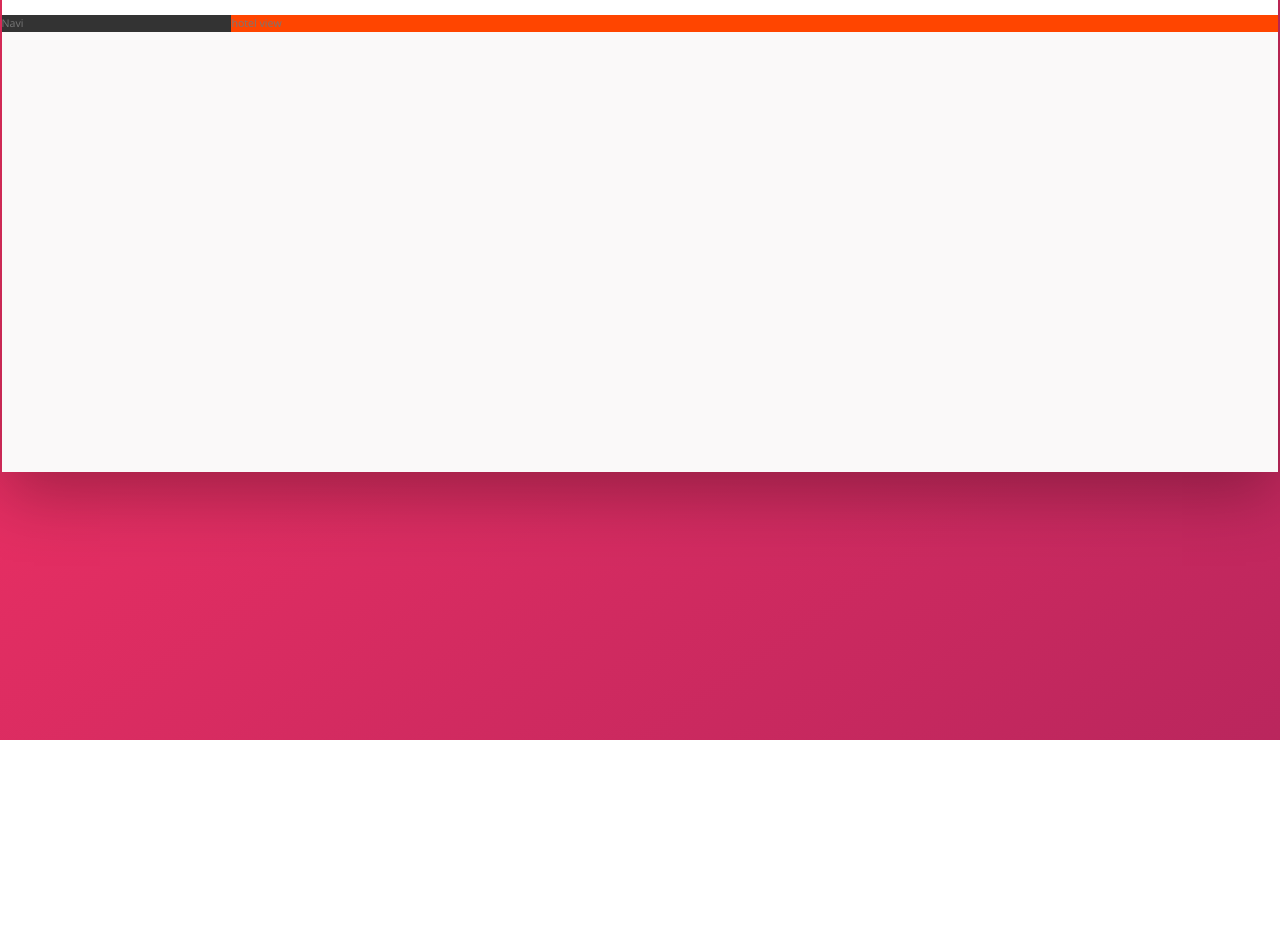
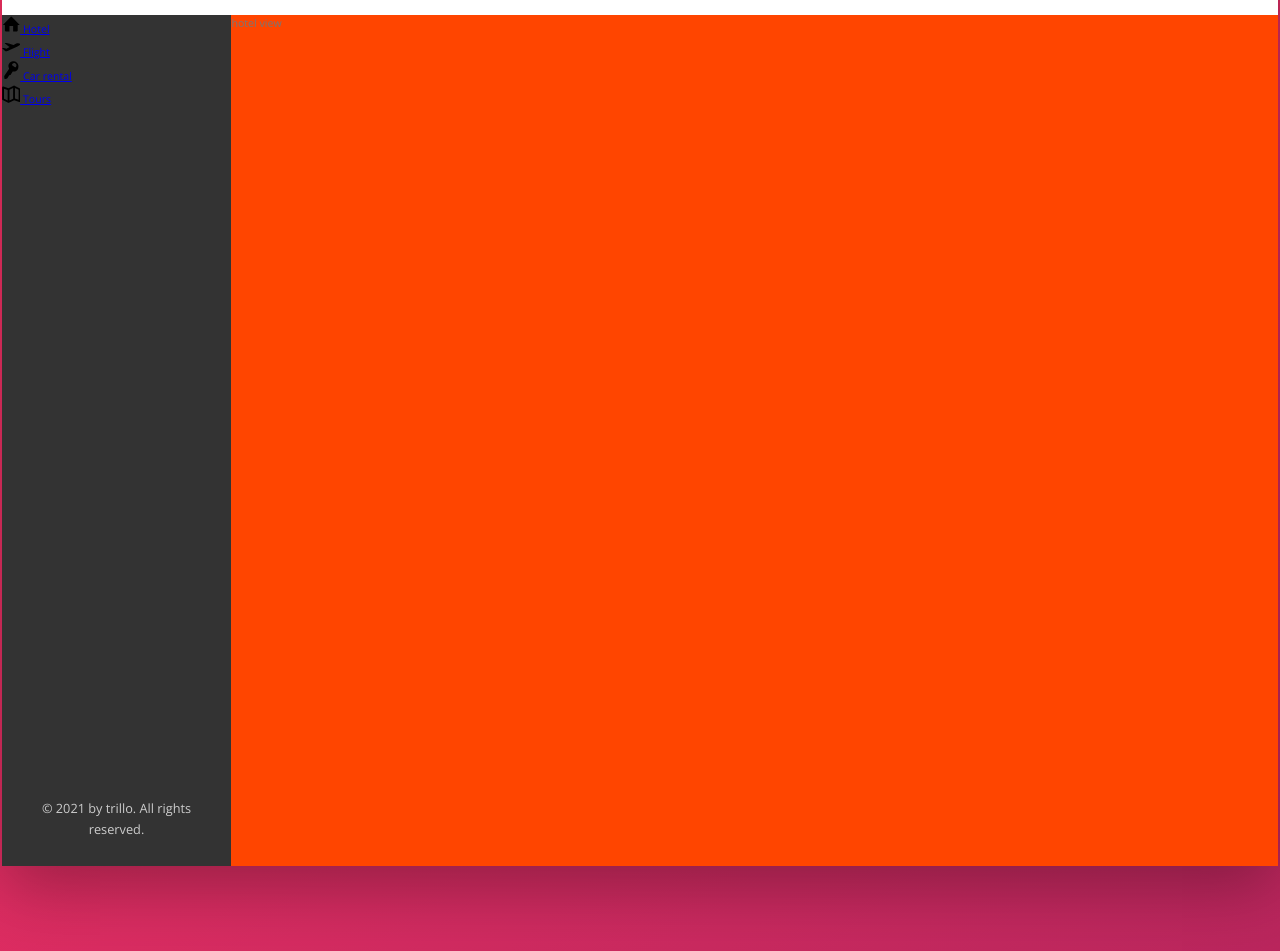
Before and after one commit to Israel-J/Trillo, a website: page index.html in a window 1280 px wide. Shown: the part 145-1096 px from the top of the page. Before the commit the page ends 885 px from the top, so only its background shows below. Drawn offline with nearby package versions, Linux system fonts and the light colour scheme.

Commit message:
Started building navigation

```diff
--- a/index.html
+++ b/index.html
@@ -46,10 +46,51 @@
                   </div>
             </nav>
         </header>
+
+
         <div class="content">
             <nav class="sidebar">
-                Navi
+                <ul class="side-nav">
+                    <li class="side-nav__item">
+                        <a href="#" class="side-nav__link">
+                            <svg class="side-nav__icon">
+                                <use xlink:href="img/sprite.svg#icon-home"></use>
+                            </svg>
+                            <span>Hotel</span>
+                        </a>
+                    </li>
+                    <li class="side-nav__item">
+                        <a href="#" class="side-nav__link">
+                            <svg class="side-nav__icon">
+                                <use xlink:href="img/sprite.svg#icon-aircraft-take-off"></use>
+                            </svg>
+                            <span>Flight</span>
+                        </a>
+                    </li>
+                    <li class="side-nav__item">
+                        <a href="#" class="side-nav__link">
+                            <svg class="side-nav__icon">
+                                <use xlink:href="img/sprite.svg#icon-key"></use>
+                            </svg>
+                            <span>Car rental</span>
+                        </a>
+                    </li>
+                    <li class="side-nav__item">
+                        <a href="#" class="side-nav__link">
+                            <svg class="side-nav__icon">
+                                <use xlink:href="img/sprite.svg#icon-map"></use>
+                            </svg>
+                            <span>Tours</span>
+                        </a>
+                    </li>
+                </ul>
+
+                 <div class="legal">
+                     &copy; 2021 by trillo. All rights reserved.
+                 </div>
             </nav>
+
+
             <main class="hotel-view">
                 hotel view
             </main>
--- a/sass/_components.scss
+++ b/sass/_components.scss
@@ -123,3 +123,29 @@
 
 
 }
+
+// SIDE NAVIGATION
+
+.side-nav {
+    &__item {
+
+    }
+
+    &__link {
+
+    }
+
+    &__icon {
+        width: 1.75rem;
+        height: 1.72rem;
+    }
+}
+
+//  LEGAL TEXT
+
+.legal {
+    font-size: 1.2rem;
+    color: var(--color-grey-light-4);
+    text-align: center;
+    padding: 2.5rem;
+}
--- a/sass/_layout.scss
+++ b/sass/_layout.scss
@@ -25,10 +25,16 @@
 .sidebar {
     background-color: var(--color-grey-dark-1);
     flex: 0 0 18%; // dont grow if theres space, and not shrink if  not enough space, always at 18%
+
+    display: flex;
+    flex-direction: column;
+    justify-content: space-between;
 }
 
 .hotel-view {
     background: #fff;
     background-color: orangered;
     flex: 1;
+
+    height: 80rem;
 }
```
Also changed, not shown: css/style.css.
